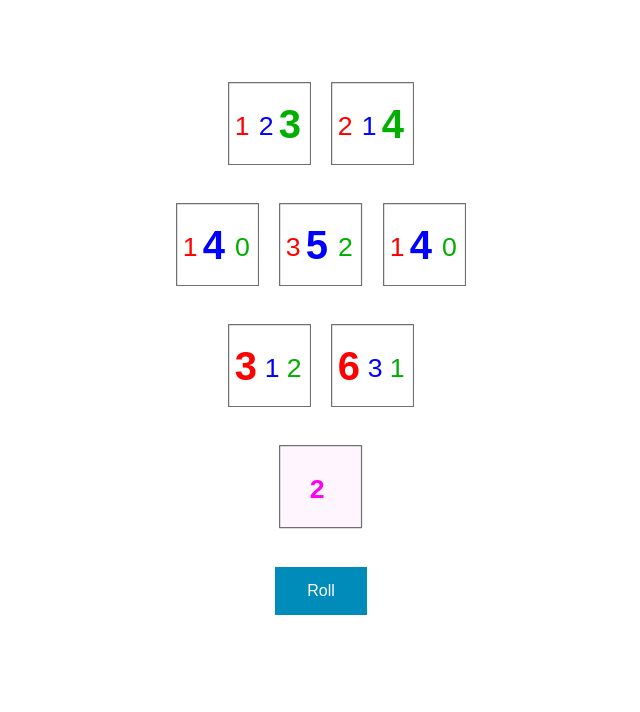
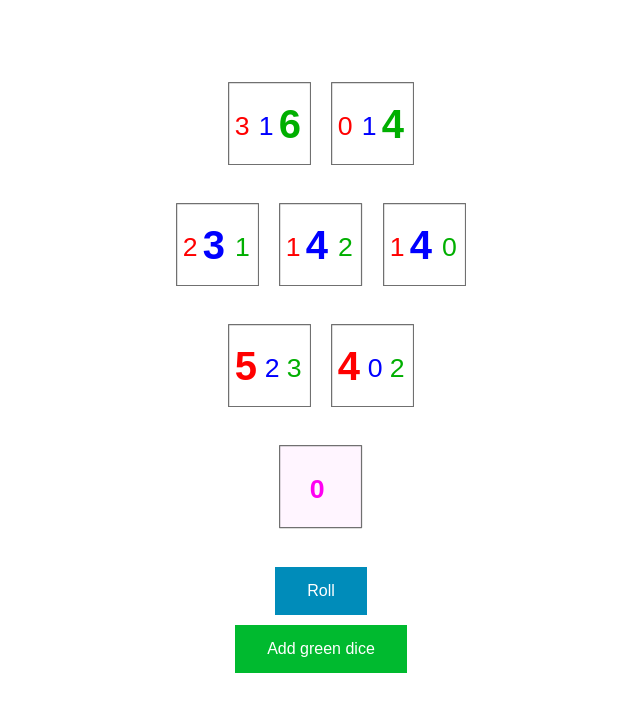
Before and after one commit to paucls/kanban-dice, an Angular app: page / in a window 1280 px wide. Shown: the top 712 px of the page, without its empty margins (319-959 px from the left). Built offline with nearby package versions, Linux system fonts and the light colour scheme.

Commit message:
Added option to add more green dice

```diff
--- a/src/app/app.component.html
+++ b/src/app/app.component.html
@@ -64,8 +64,8 @@
 <div class="content" role="main">
 
   <div class="dices-group">
-    <app-green-dice [rollRequested]="rollRequested"></app-green-dice>
-    <app-green-dice [rollRequested]="rollRequested"></app-green-dice>
+    <app-green-dice *ngFor="let i of greenDiceCount"
+                    [rollRequested]="rollRequested"></app-green-dice>
   </div>
 
   <div class="dices-group">
@@ -84,4 +84,6 @@
   </div>
 
   <button (click)="roll()">Roll</button>
+
+  <button (click)="addGreenDice()" class="add-dice-button">Add green dice</button>
 </div>
--- a/src/app/app.component.scss
+++ b/src/app/app.component.scss
@@ -0,0 +1,4 @@
+.add-dice-button {
+  margin-top: 10px;
+  background-color: #00BA2F
+}
--- a/src/app/app.component.ts
+++ b/src/app/app.component.ts
@@ -1,4 +1,4 @@
-import {Component, EventEmitter} from '@angular/core';
+import { Component, EventEmitter } from '@angular/core';
 
 @Component({
   selector: 'app-root',
@@ -8,7 +8,13 @@ import {Component, EventEmitter} from '@angular/core';
 export class AppComponent {
   rollRequested: EventEmitter<boolean> = new EventEmitter();
 
+  greenDiceCount = Array(2);
+
   roll() {
     this.rollRequested.emit(true);
   }
+
+  addGreenDice() {
+    this.greenDiceCount = Array(this.greenDiceCount.length + 1);
+  }
 }
```
